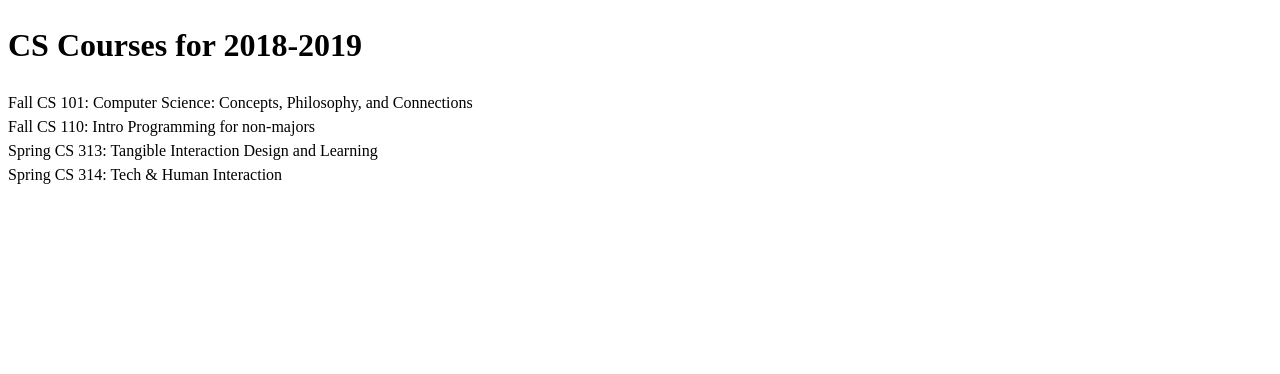
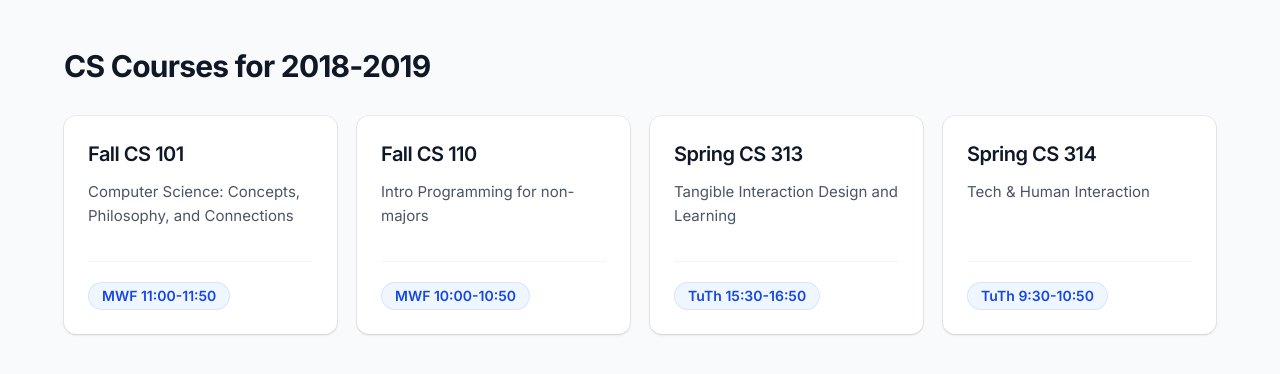
Before and after one commit to AaravJalan/react-challenges, a React (Vite) app: page / in a window 1280 px wide. Shown: the top 374 px of the page. Built offline with nearby package versions, Linux system fonts and the light colour scheme.

Commit message:
Completed Card UI

```diff
--- a/index.html
+++ b/index.html
@@ -3,8 +3,8 @@
   <head>
     <meta charset="UTF-8" />
     <meta name="viewport" content="width=device-width, initial-scale=1.0" />
-    <link rel="icon" type="image/svg+xml" href="/vite.svg" />
-    <title>React App</title>
+    <link rel="icon" type="image/svg+xml" href="/icon.svg" />
+    <title>CS Course Scheduler</title>
 
   </head>
   <body>
--- a/src/App.css
+++ b/src/App.css
@@ -1,13 +1,44 @@
+@import "tailwindcss";
 
-@theme {
-  --animate-logo-spin: logo-spin infinite 20s linear;
+.modern-app {
+  @apply min-h-screen bg-gray-50 p-8;
+  font-family: 'Inter', system-ui, -apple-system, sans-serif;
+}
 
-  @keyframes logo-spin {
-    from {
-      transform: rotate(0deg);
-    }
-    to {
-      transform: rotate(360deg);
-    }
+@media (min-width: 640px) {
+  .modern-app {
+    @apply p-12;
   }
 }
+
+.modern-main {
+  @apply max-w-6xl mx-auto;
+}
+
+.modern-title {
+  @apply text-3xl font-bold tracking-tight text-gray-900 mb-8;
+}
+
+.modern-card-grid {
+  @apply flex flex-wrap gap-5 items-stretch;
+}
+
+.modern-card {
+  @apply flex-1 min-w-[240px] max-w-[300px] flex flex-col bg-white rounded-xl p-6 shadow-sm ring-1 ring-black/5 hover:shadow-md transition-all;
+}
+
+.modern-card-header {
+  @apply text-xl font-semibold text-gray-900 tracking-tight mb-3;
+}
+
+.modern-card-title {
+  @apply text-[15px] text-gray-600 leading-relaxed mb-8;
+}
+
+.modern-card-footer {
+  @apply mt-auto pt-5 border-t border-gray-100 flex items-center;
+}
+
+.modern-card-meets {
+  @apply inline-flex items-center justify-center rounded-full bg-blue-50 px-3.5 py-1 text-sm font-semibold text-blue-700 ring-1 ring-inset ring-blue-700/10;
+}
--- a/src/App.tsx
+++ b/src/App.tsx
@@ -34,15 +34,36 @@ const schedules = {
 
 const schedule = schedules["CS-2018-2019"];
 
+const CourseCard = ({ course }: { course: { term: string; number: string; meets: string; title: string } }) => (
+  <div className="modern-card">
+    <h2 className="modern-card-header">
+      {course.term} CS {course.number}
+    </h2>
+    <p className="modern-card-title">
+      {course.title}
+    </p>
+
+    <div className="modern-card-footer">
+      <p className="modern-card-meets">
+        {course.meets}
+      </p>
+    </div>
+  </div>
+);
+
 const App = () => (
-  <main>
-    <h1>{schedule.title}</h1>
-    {Object.entries(schedule.courses).map(([id, course]) => (
-      <div key={id}>
-        {course.term} CS {course.number}: {course.title}
+  <div className="modern-app">
+    <main className="modern-main">
+      <h1 className="modern-title">
+        {schedule.title}
+      </h1>
+      <div className="modern-card-grid">
+        {Object.entries(schedule.courses).map(([id, course]) => (
+          <CourseCard key={id} course={course} />
+        ))}
       </div>
-    ))}
-  </main>
+    </main>
+  </div>
 );
 
 export default App;
--- a/src/index.css
+++ b/src/index.css
@@ -1,19 +1,8 @@
+@import url('https://fonts.googleapis.com/css2?family=Inter:wght@400;500;600;700&display=swap');
 @import "tailwindcss";
 
 body {
-  margin: 8px;
-  color: #000;
-  font-family: serif;
+  margin: 0;
+  -webkit-font-smoothing: antialiased;
+  -moz-osx-font-smoothing: grayscale;
 }
-
-h1 {
-  margin-block: 0.67em;
-  font-size: 2em;
-  font-weight: bold;
-}
-
-ul {
-  margin: 0;
-  padding: 0;
-  list-style: none;
-}
```
Also changed, not shown: icon.svg (added).
